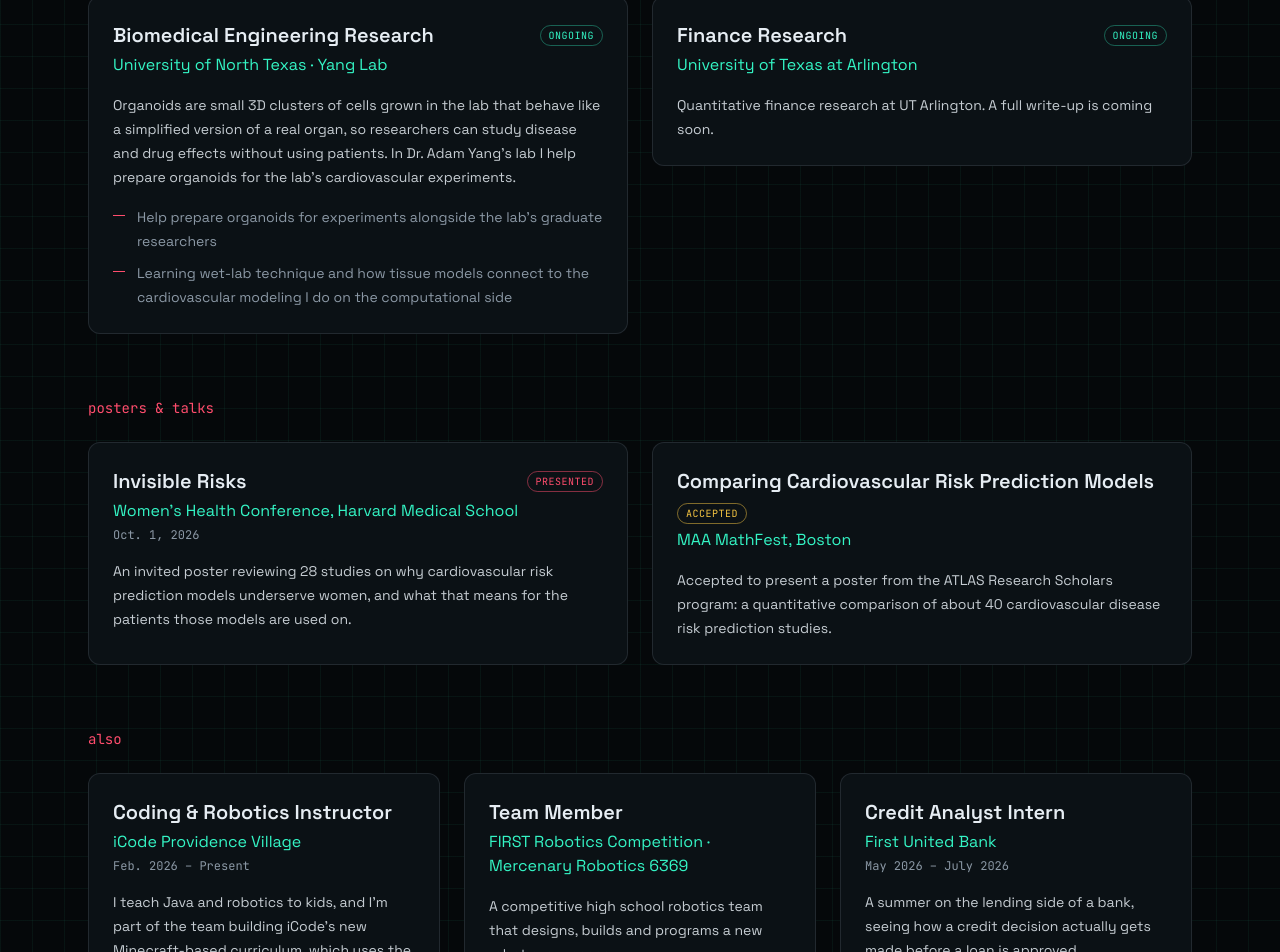
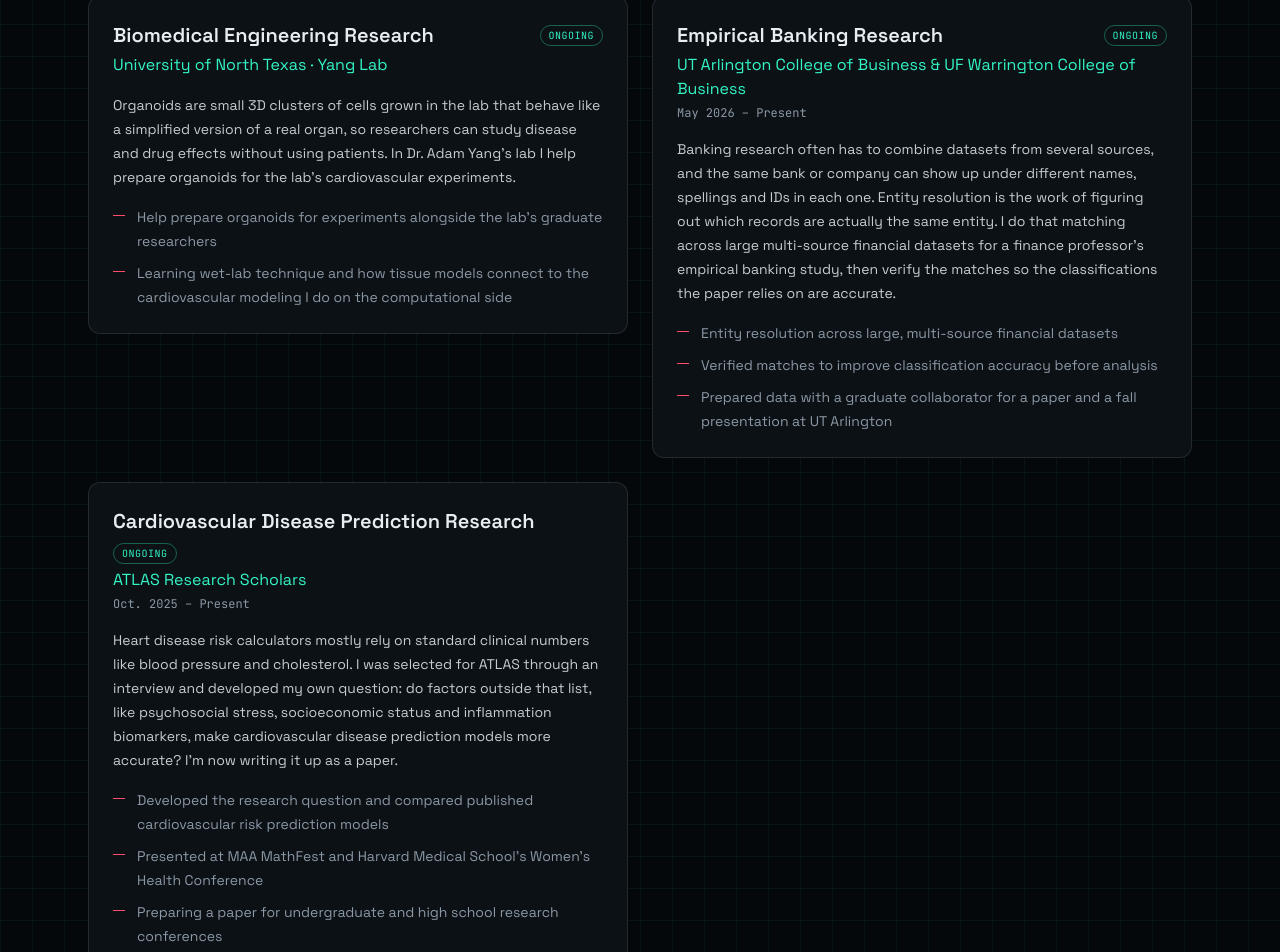
Before and after one commit to dhilandonkey-png/Personal-Website, a Next.js app: page / in a window 1280 px wide. Shown: the part 1640-2592 px from the top of the page. Built offline with nearby package versions, Linux system fonts and the light colour scheme.

Commit message:
Add UT Arlington banking research and ATLAS cardiovascular research
Replaces the finance placeholder with the entity resolution work and
adds the ATLAS project on whether psychosocial, socioeconomic and
inflammation factors improve cardiovascular risk prediction. MathFest
is now marked presented.

```diff
--- a/components/research.tsx
+++ b/components/research.tsx
@@ -8,7 +8,7 @@ export function Research() {
       <SectionHeading
         index="01 / research"
         title="the lab"
-        subtitle="Reinforcement learning, LLM evaluation, biomedical engineering and finance, at UT Austin, Penn, Adelaide, UNT and UT Arlington."
+        subtitle="Reinforcement learning, LLM evaluation, biomedical engineering, banking data and cardiovascular risk models."
       />
       <div className="grid items-start gap-6 lg:grid-cols-2">
         {research.map((r) => (
--- a/content/profile.ts
+++ b/content/profile.ts
@@ -25,6 +25,7 @@ export const vitals = [
   { key: "researching", value: "reinforcement learning @ UT Austin" },
   { key: "evaluating", value: "open-weight LLMs @ Penn × Adelaide" },
   { key: "growing", value: "organoids @ UNT Yang Lab" },
+  { key: "matching", value: "bank records @ UT Arlington" },
   { key: "rank", value: "USACO Platinum" },
   { key: "shipped", value: "MyHeartJourney → 50+ patients" },
 ] as const;
@@ -90,12 +91,30 @@ export const research: Role[] = [
     ],
   },
   {
-    // TODO: what this project is, the professor, dates.
-    title: "Finance Research",
-    org: "University of Texas at Arlington",
+    title: "Empirical Banking Research",
+    org: "UT Arlington College of Business & UF Warrington College of Business",
+    dates: "May 2026 – Present",
     status: "ongoing",
-    summary: "Quantitative finance research at UT Arlington. A full write-up is coming soon.",
-    bullets: [],
+    summary:
+      "Banking research often has to combine datasets from several sources, and the same bank or company can show up under different names, spellings and IDs in each one. Entity resolution is the work of figuring out which records are actually the same entity. I do that matching across large multi-source financial datasets for a finance professor's empirical banking study, then verify the matches so the classifications the paper relies on are accurate.",
+    bullets: [
+      "Entity resolution across large, multi-source financial datasets",
+      "Verified matches to improve classification accuracy before analysis",
+      "Prepared data with a graduate collaborator for a paper and a fall presentation at UT Arlington",
+    ],
+  },
+  {
+    title: "Cardiovascular Disease Prediction Research",
+    org: "ATLAS Research Scholars",
+    dates: "Oct. 2025 – Present",
+    status: "ongoing",
+    summary:
+      "Heart disease risk calculators mostly rely on standard clinical numbers like blood pressure and cholesterol. I was selected for ATLAS through an interview and developed my own question: do factors outside that list, like psychosocial stress, socioeconomic status and inflammation biomarkers, make cardiovascular disease prediction models more accurate? I'm now writing it up as a paper.",
+    bullets: [
+      "Developed the research question and compared published cardiovascular risk prediction models",
+      "Presented at MAA MathFest and Harvard Medical School's Women's Health Conference",
+      "Preparing a paper for undergraduate and high school research conferences",
+    ],
   },
 ];
 
@@ -115,9 +134,9 @@ export const presentations: Role[] = [
   {
     title: "Comparing Cardiovascular Risk Prediction Models",
     org: "MAA MathFest, Boston",
-    status: "accepted",
+    status: "presented",
     summary:
-      "Accepted to present a poster from the ATLAS Research Scholars program: a quantitative comparison of about 40 cardiovascular disease risk prediction studies.",
+      "A poster from my ATLAS research at MathFest's undergraduate research conference: a quantitative comparison of about 40 cardiovascular disease risk prediction studies.",
     bullets: [],
   },
 ];
@@ -281,11 +300,12 @@ export const awards: { name: string; year?: string; detail: string }[] = [
   {
     name: "MAA MathFest",
     year: "2026",
-    detail: "Poster accepted: a quantitative comparison of about 40 cardiovascular risk prediction studies.",
+    detail: "Presented a poster comparing about 40 cardiovascular risk prediction studies.",
   },
   {
     name: "ATLAS Research Scholars",
-    detail: "Selective research program, about an 8% admit rate.",
+    year: "2025",
+    detail: "Selected for the research program through an interview.",
   },
   {
     name: "TXSEF Finalist",
```
